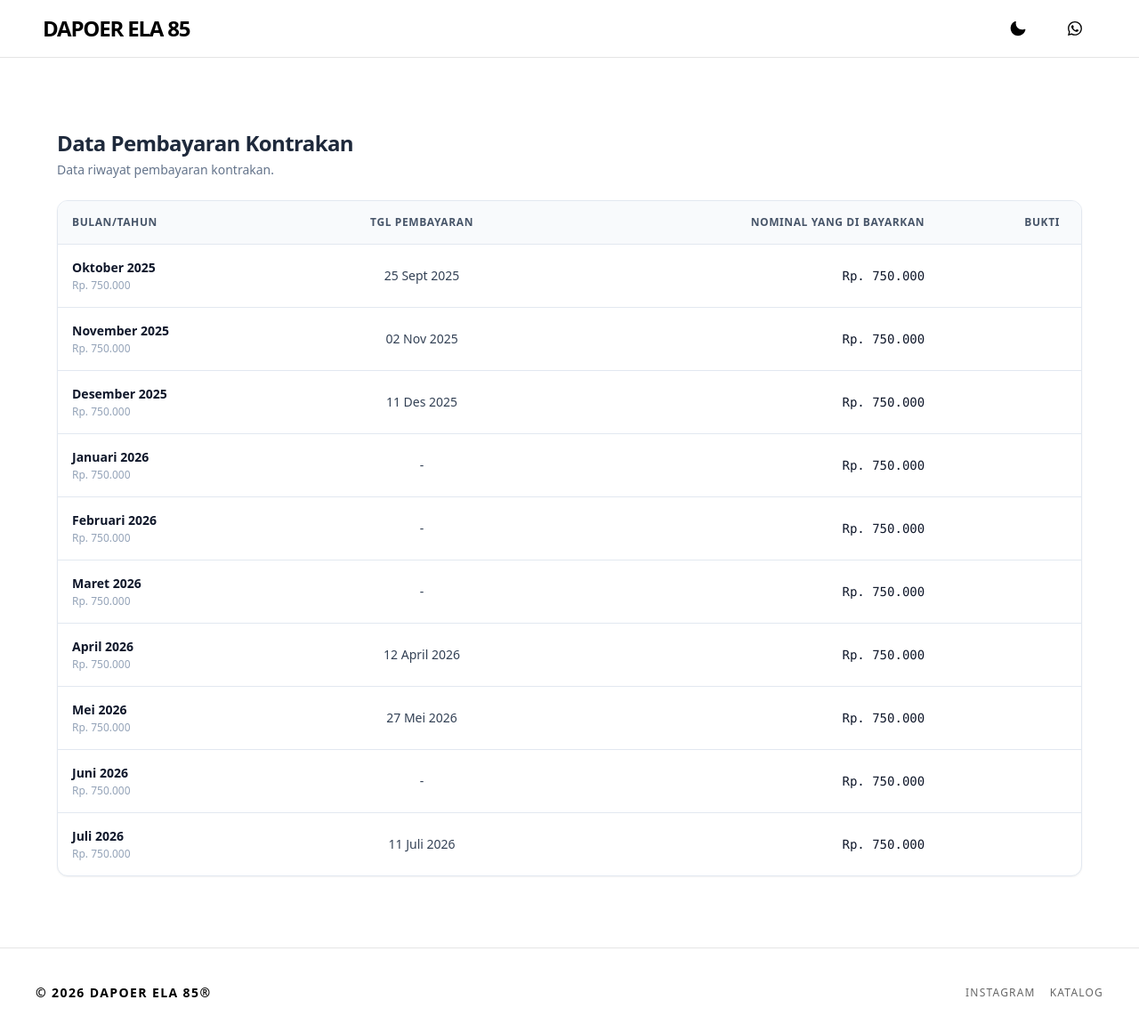
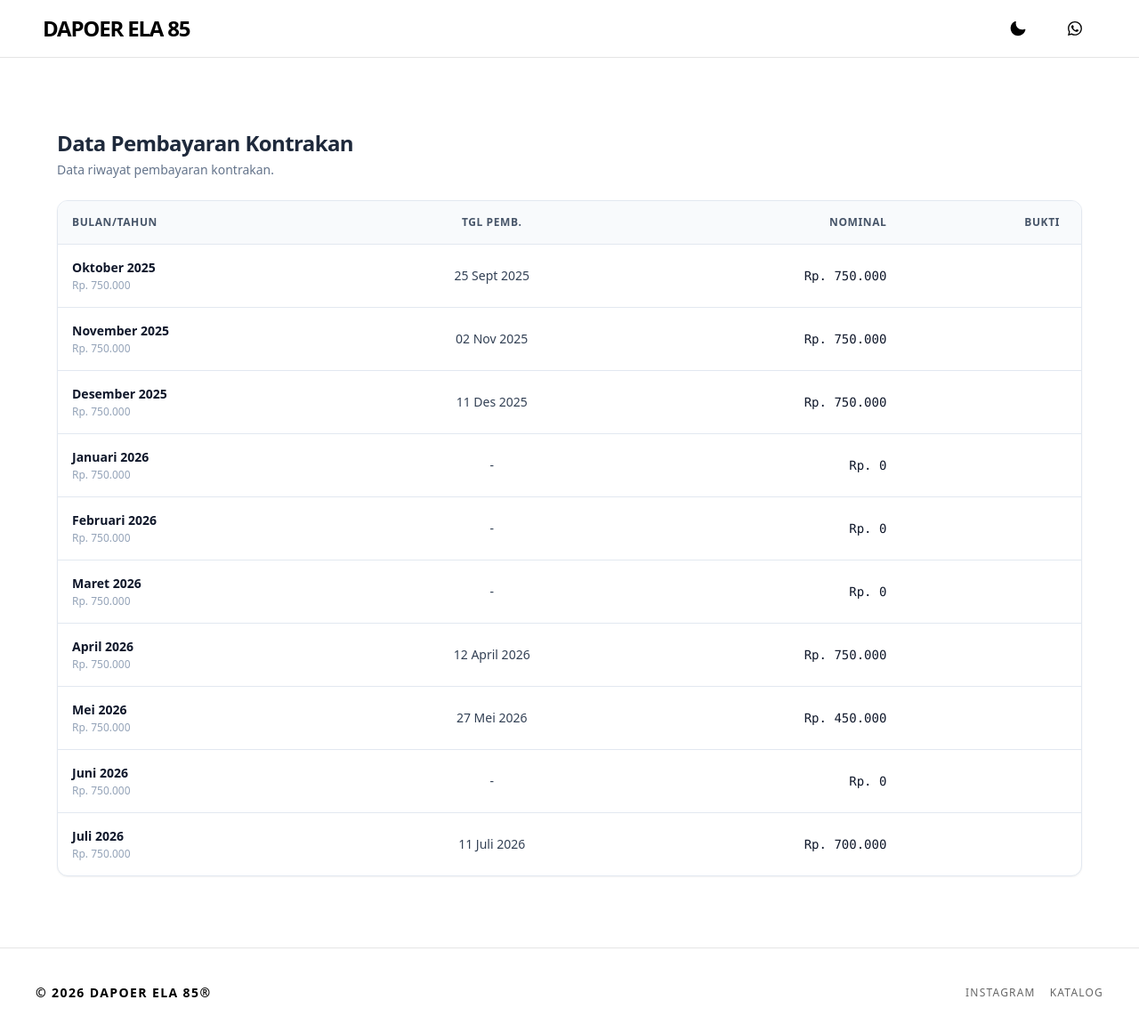
Before and after one commit to dapoerela85/dapoerela85.github.io, a Jekyll site: the page built from _pages/kontrakan.html, in a window 1280 px wide and 1166 px high. Shown: the top 1160 px of the window at 89% size. Built offline with Jekyll 4.4.1, drawn with Linux system fonts in a browser that asks for light colours; nearby versions of some CDN libraries.

Commit message:
Update payment table headers and logic

```diff
--- a/_pages/kontrakan.html
+++ b/_pages/kontrakan.html
@@ -22,8 +22,8 @@ permalink: /kontrakan/
             <th class="p-4">
               Bulan/Tahun
             </th>
-            <th class="p-4 text-center">Tgl Pembayaran</th>
-            <th class="p-4 text-right pr-6">Nominal Yang Di Bayarkan</th>
+            <th class="p-4 text-center">Tgl Pemb.</th>
+            <th class="p-4 text-right pr-6">Nominal</th>
             <th class="p-4 text-right pr-6">Bukti</th>
           </tr>
         </thead>
@@ -42,10 +42,10 @@ permalink: /kontrakan/
               </td>
 
               <td class="p-4 text-right pr-6 font-mono font-medium {% if asset.harga_beli == 'Rp. 0' %}text-slate-400 italic{% else %}text-slate-900{% endif %}">
-                {% if asset.nominal == 'Rp. 0' %}
+                {% if asset.bayar == 'Rp. 0' %}
                   Rp. 0
                 {% else %}
-                  {{ asset.nominal }}
+                  {{ asset.bayar }}
                 {% endif %}
               </td>
               <td class="p-4 text-right pr-6 font-mono font-medium {% if asset.harga_beli == 'Rp. 0' %}text-slate-400 italic{% else %}text-slate-900{% endif %}">
```
